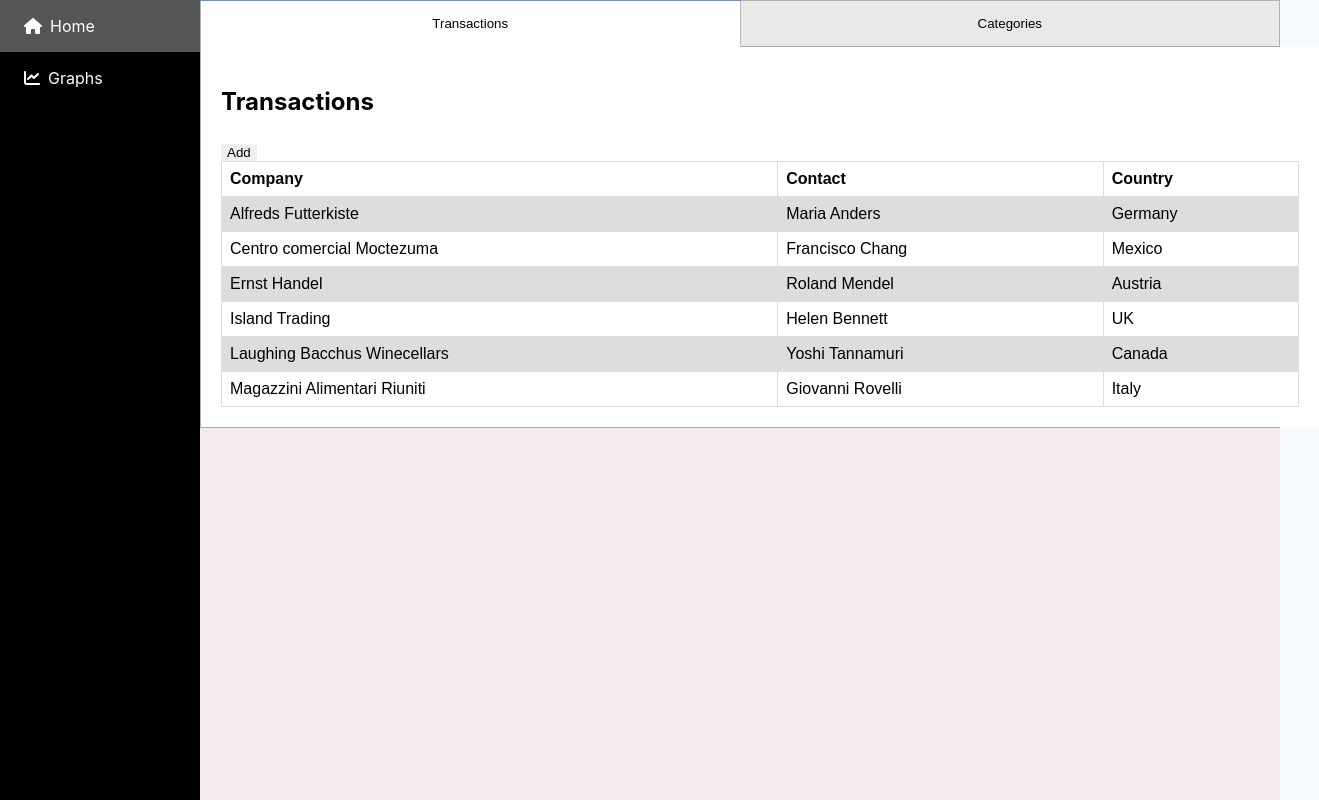
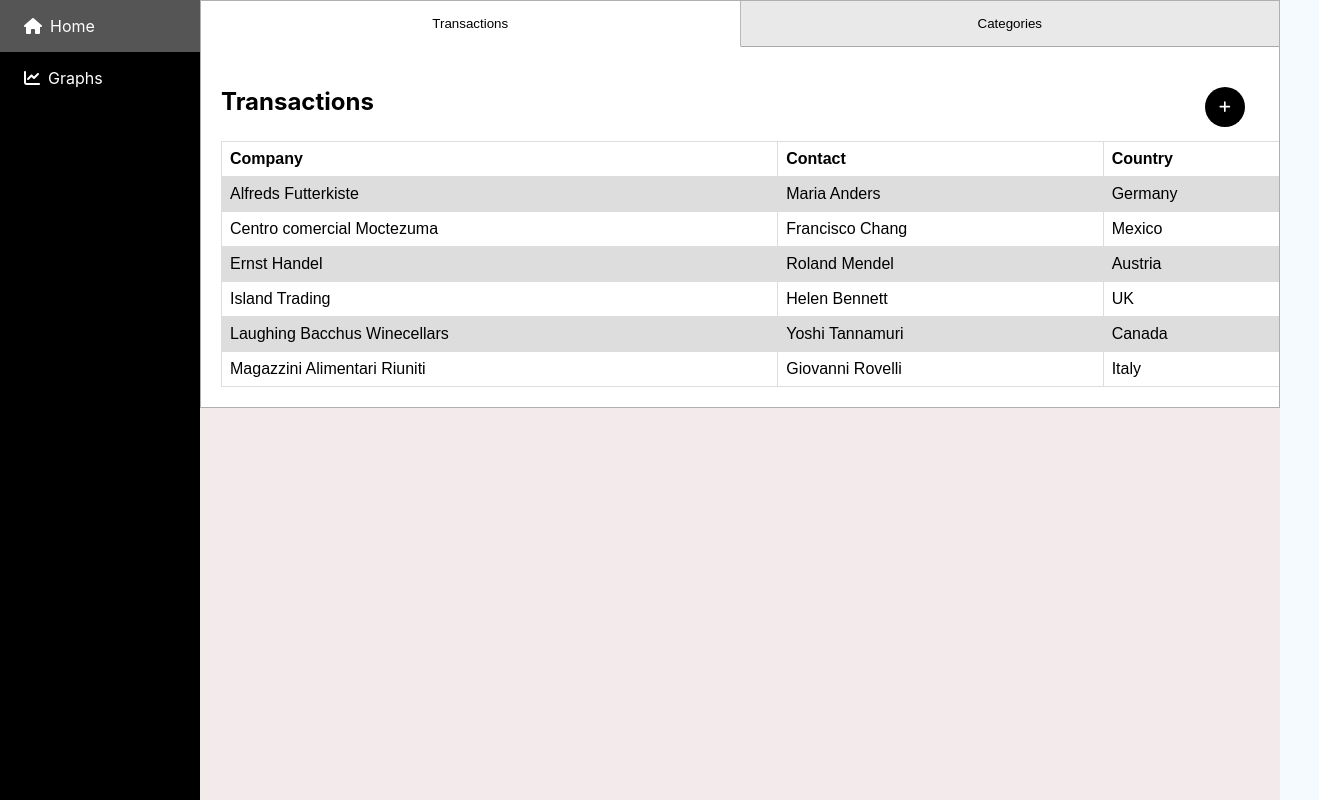
Before and after one commit to datasapiens/expense-app, a React (Create React App) app in the folder expense-app/: page / in a window 1280 px wide. Shown: the whole page, 1319 px wide, since content can reach past the window. Built offline with nearby package versions, Linux system fonts and the light colour scheme.

Commit message:
refactor: add an add button

```diff
--- a/expense-app/src/components/HomeTab/HomeTab.tsx
+++ b/expense-app/src/components/HomeTab/HomeTab.tsx
@@ -32,13 +32,16 @@ const HomeTab = () => {
         <div
           className={toggleState === 1 ? "content  active-content" : "content"}
         >
-          <span><h2>Transactions</h2> <Add/></span>
+          <div className="header-button"><h2>Transactions</h2> <Add/></div>
           <Table />
         </div>
         <div
           className={toggleState === 2 ? "content  active-content" : "content"}
         >
-          <span><h2>Categories</h2> <Add/></span>
+          <div className="header-button">
+            <h2>Categories</h2>
+            <Add/>
+            </div>
           <Table />
         </div>
       </div>
--- a/expense-app/src/components/HomeTab/tab.scss
+++ b/expense-app/src/components/HomeTab/tab.scss
@@ -7,6 +7,7 @@
   background: #f1f1f1;
   word-break: break-all;
   border: 1px solid rgba(0, 0, 0, 0.274);
+  overflow: hidden;
 }
 
 .bloc-tabs {
@@ -74,3 +75,9 @@ button {
 .active-content {
   display: block;
 }
+
+.header-button {
+  display: flex;
+  flex-direction: row;
+  justify-content: space-between;
+}
--- a/expense-app/src/components/buttons/Add.tsx
+++ b/expense-app/src/components/buttons/Add.tsx
@@ -1,7 +1,11 @@
+import { faPlus } from '@fortawesome/free-solid-svg-icons';
+import { FontAwesomeIcon } from '@fortawesome/react-fontawesome';
 import React from 'react'
+import './add.scss';
+
 const Add = () => {
   return (
-    <button>Add</button>
+    <button className="button"><FontAwesomeIcon icon={faPlus}></FontAwesomeIcon></button>
   )
 }
 
--- /dev/null
+++ b/expense-app/src/components/buttons/add.scss
@@ -0,0 +1,15 @@
+@import './../../styles/index.scss';
+
+.button {
+    border-radius: 50%;
+    width: 40px;
+    height: 40px;
+    margin-right: 5%;
+    margin-top: 20px;
+    color: #fff;
+    background-color: black;
+    &:hover {
+       background-color: gray;
+    }
+
+}
```
